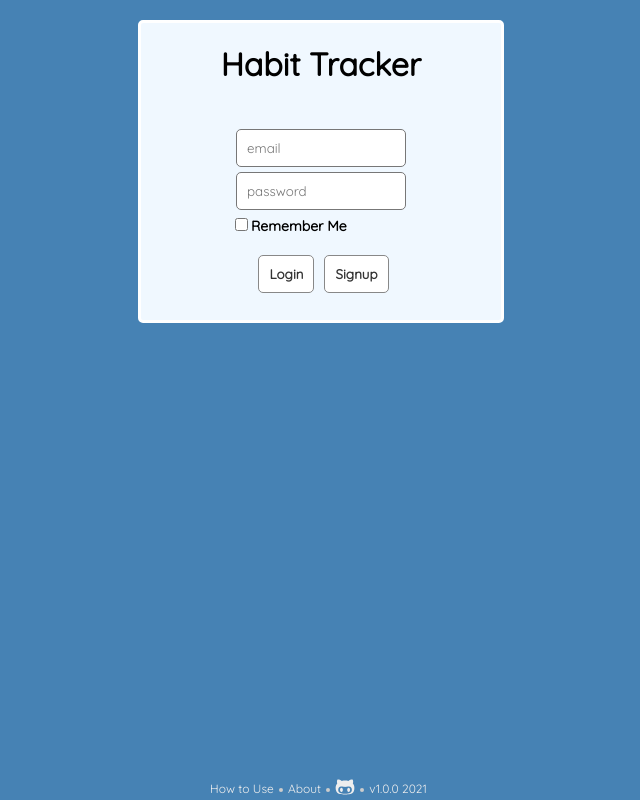
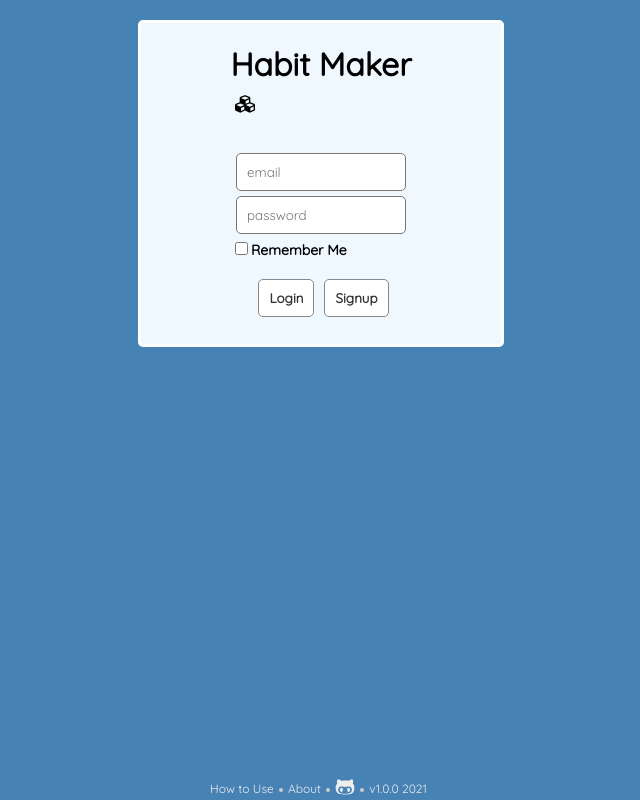
Before and after one commit to mwroberts3/habit-maker, a React (Create React App) app in the folder habit-tracker-react/: page / in a window 1280 px wide. Shown: the whole page, without its empty margins (319-959 px from the left). Built offline with nearby package versions, Linux system fonts and the light colour scheme.

Commit message:
I think a the MVP is done

```diff
--- a/habit-tracker-react/public/index.html
+++ b/habit-tracker-react/public/index.html
@@ -11,7 +11,7 @@
     />
     <link rel="apple-touch-icon" href="%PUBLIC_URL%/logo192.png" />
     <link rel="manifest" href="%PUBLIC_URL%/manifest.json" />
-    <title>Habit Tracker</title>
+    <title>Habit Maker</title>
   </head>
   <body>
     <noscript>You need to enable JavaScript to run this app.</noscript>
--- a/habit-tracker-react/src/App.js
+++ b/habit-tracker-react/src/App.js
@@ -15,7 +15,7 @@ function App() {
   let loggedIn = false
 
   const validLoginCheck = (validated) => {
-    if (validated) loggedIn = true
+    if (validated) {
 
       // re-render to show only the habit list contain and user options
       ReactDOM.render(
@@ -23,7 +23,7 @@ function App() {
       <div id="total-container">
         <Route exact path='/'>
           <UserOptions />
-        <HabitList loggedIn={loggedIn}/>
+          <HabitList validLoginCheck={validLoginCheck}/>
         </Route>
         <Route path='/add-habit' component={AddHabit} />
         <Route path='/about' component={About} />
@@ -32,6 +32,7 @@ function App() {
       </div>
       </Router>
       , document.getElementById('root'))
+    }
   }
 
   useEffect(() => {
--- a/habit-tracker-react/src/components/HabitList.js
+++ b/habit-tracker-react/src/components/HabitList.js
@@ -1,12 +1,12 @@
-import React, { useState } from 'react'
+import { useState } from 'react'
 import HabitCard from './HabitCard'
 
-const HabitList = () => {
+const HabitList = ({validLoginCheck}) => {
     const [userHabits, setUserHabits] = useState([])
     const [loading, setLoading] = useState(true)
 
     let currentDate = new Date(new Date().getTime())
-    currentDate.setHours(0,0,0,0);
+    currentDate.setHours(0,0,0,0)
 
     let token = localStorage.getItem('token')
 
@@ -27,9 +27,17 @@ const HabitList = () => {
             })
             .then(res => res.json())
             .then(res => {
-                setUserHabits(res.editedHabits)
+                console.log(res)
 
-                console.log(res.editedHabits)
+                if (res.message === "jwt expired" || res.message === "Not authenticated.") {
+                    localStorage.removeItem('token')
+                    validLoginCheck(false)
+
+                    // this should actually reload the login page with a 'session expired' message
+                    window.location.reload()
+                } else {
+                    setUserHabits(res.editedHabits)
+                }
             })
     }
 
--- a/habit-tracker-react/src/components/Login.js
+++ b/habit-tracker-react/src/components/Login.js
@@ -1,4 +1,5 @@
 import { useState } from 'react'
+import { FaCubes } from 'react-icons/fa'
 
 let signUpConfirm = false
 
@@ -76,7 +77,9 @@ const Login = ( {validLoginCheck} ) => {
 
     return (
         <div id='login-container'>
-        <h1>Habit Tracker</h1>
+        <div>
+            <h1>Habit Maker</h1>&nbsp;<FaCubes size={20}/>
+        </div>
         <p id='error-msg-display'>{errMsg !== '' ? `${errMsg}` : (<span>&nbsp;</span>)}</p>
         <form className="login" id="login-signup-form" name="login">
             <input id="login-email" name="email" type="text" placeholder="email" value={email} onChange={(e) => setEmail(e.target.value)}/>
```
Also changed, not shown: 1 other file (tests, documents, lock files or other folders). Lines whose indentation alone changed are shown as unchanged.
